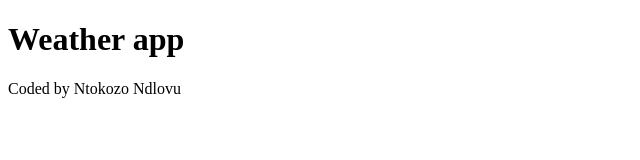
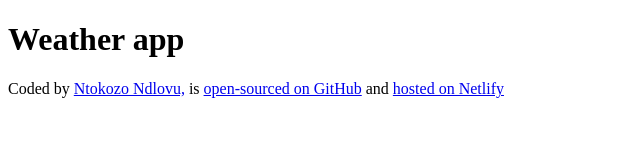
Before and after one commit to NcN001/weather-app, a plain HTML site: page index.html in a window 1280 px wide. Shown: the whole page, without its empty margins (0-640 px from the left). Drawn offline with Linux system fonts and the light colour scheme.

Commit message:
Added links to the footer

```diff
--- a/index.html
+++ b/index.html
@@ -7,6 +7,10 @@
   </head>
   <body>
     <h1>Weather app</h1>
-    <footer>Coded by Ntokozo Ndlovu</footer>
+    <footer>
+      Coded by <a href="https://github.com/NcN001">Ntokozo Ndlovu,</a> is
+      <a href="https://github.com/NcN001/weather-app">open-sourced on GitHub</a>
+      and <a href="https://jolly-faun-f3858c.netlify.app/">hosted on Netlify</a>
+    </footer>
   </body>
 </html>
```
